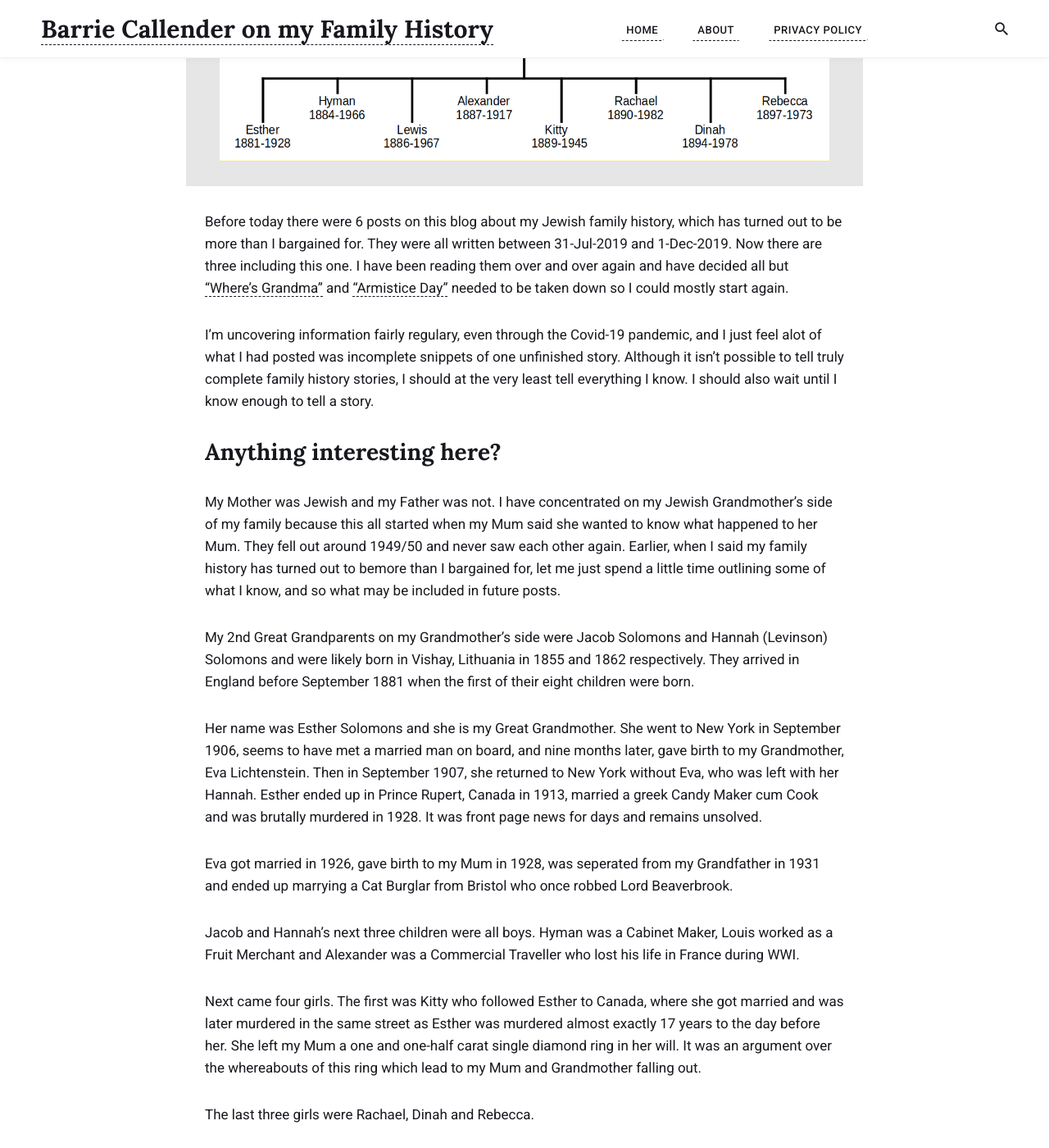
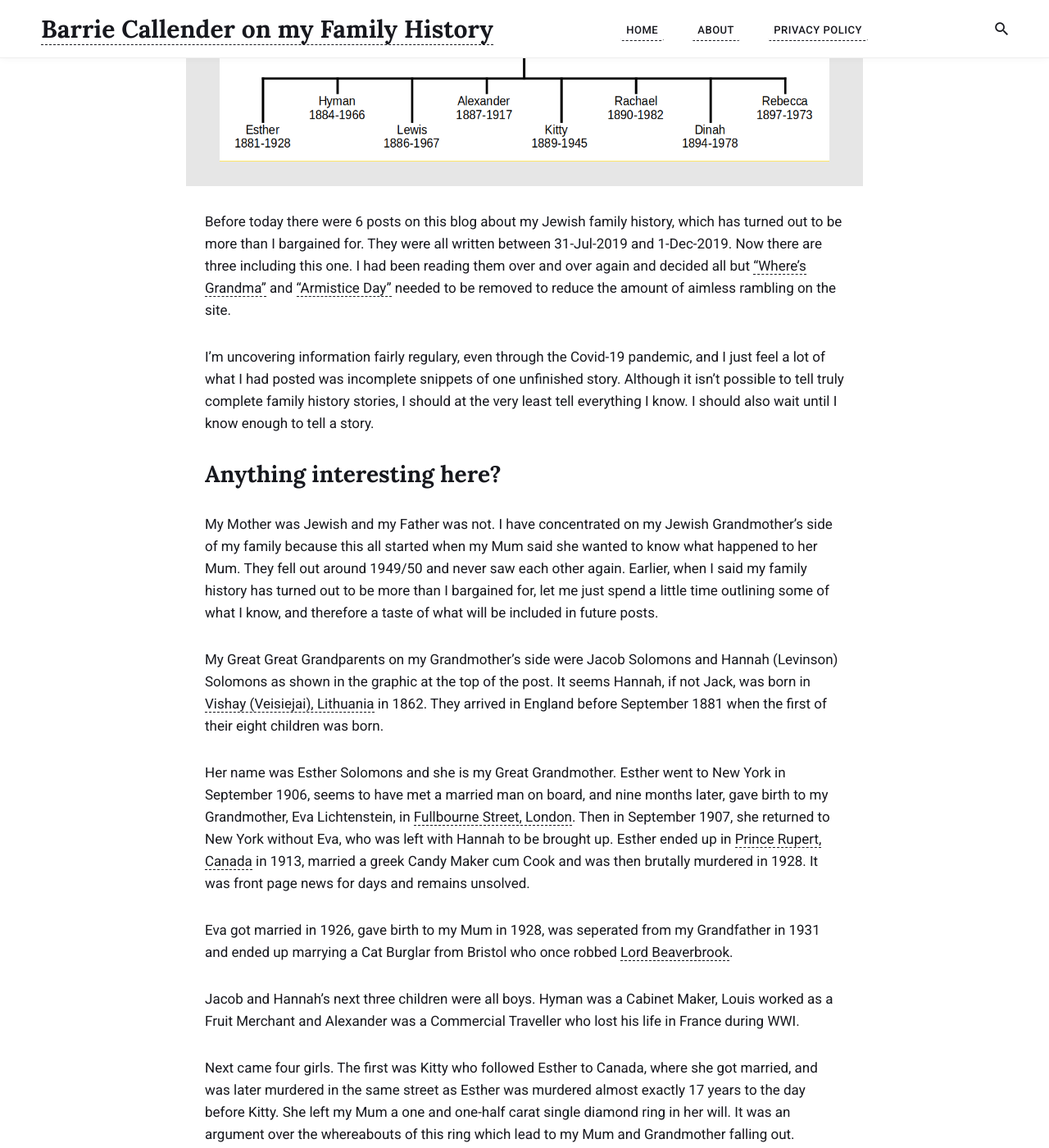
Before and after one commit to callenb/callenb.github.io, a Jekyll site: the page built from _posts/2020-11-06-more-than-i-bargained-for.md, in a window 1280 px wide and 1400 px high, scrolled down 255 px. Shown: the whole window at 82% size. Built offline with Jekyll 4.4.1, drawn with Linux system fonts in a browser that asks for light colours; nearby versions of some CDN libraries; a script that is not in the unit is left out; some of the changed text lies outside the part shown.

Commit message:
article: More than I bargained for

```diff
--- a/_posts/2020-11-06-more-than-i-bargained-for.md
+++ b/_posts/2020-11-06-more-than-i-bargained-for.md
@@ -5,36 +5,34 @@
 description: "I found more than I bargained for soon after starting my Family Tree.  This site had 6 posts, 4 of which were not good enough so I deleted them and wrote this to half-explain why."
 image: "/images/simple_tree-Jacob_Solomons-Hannah_Leveinson.png"
 ---
-Before today there were 6 posts on this blog about my Jewish family history, which has turned out to be more than I bargained for.  They were all written between 31-Jul-2019 and 1-Dec-2019.  Now there are three including this one.  I have been reading them over and over again and have decided all but ["Where's Grandma"](/2019/07/31/wheres-grandma.html) and ["Armistice Day"](/2019/11/11/armistice-day.html) needed to be taken down so I could mostly start again.
+Before today there were 6 posts on this blog about my Jewish family history, which has turned out to be more than I bargained for.  They were all written between 31-Jul-2019 and 1-Dec-2019.  Now there are three including this one.  I had been reading them over and over again and decided all but ["Where's Grandma"](/2019/07/31/wheres-grandma.html) and ["Armistice Day"](/2019/11/11/armistice-day.html) needed to be removed to reduce the amount of aimless rambling on the site.
 
-I'm uncovering information fairly regulary, even through the Covid-19 pandemic, and I just feel alot of what I had posted was incomplete snippets of one unfinished story.  Although it isn't possible to tell truly complete family history stories, I should at the very least tell everything I know.  I should also wait until I know enough to tell a story.
+I'm uncovering information fairly regulary, even through the Covid-19 pandemic, and I just feel a lot of what I had posted was incomplete snippets of one unfinished story.  Although it isn't possible to tell truly complete family history stories, I should at the very least tell everything I know.  I should also wait until I know enough to tell a story.
 
 ## Anything interesting here?
 
-My Mother was Jewish and my Father was not.  I have concentrated on my Jewish Grandmother's side of my family because this all started when my Mum said she wanted to know what happened to her Mum.  They fell out around 1949/50 and never saw each other again.  Earlier, when I said my family history has turned out to bemore than I bargained for, let me just spend a little time outlining some of what I know, and so what may be included in future posts.
+My Mother was Jewish and my Father was not.  I have concentrated on my Jewish Grandmother's side of my family because this all started when my Mum said she wanted to know what happened to her Mum.  They fell out around 1949/50 and never saw each other again.  Earlier, when I said my family history has turned out to be more than I bargained for, let me just spend a little time outlining some of what I know, and therefore a taste of what will be included in future posts.
 
-My 2nd Great Grandparents on my Grandmother's side were Jacob Solomons and Hannah (Levinson) Solomons and were likely born in Vishay, Lithuania in 1855 and 1862 respectively.  They arrived in England before September 1881 when the first of their eight children were born.
+My Great Great Grandparents on my Grandmother's side were Jacob Solomons and Hannah (Levinson) Solomons as shown in the graphic at the top of the post.  It seems Hannah, if not Jack, was born in [Vishay (Veisiejai), Lithuania](https://www.openstreetmap.org/search?query=Veisiejai%2Clithuania#map=14/54.1002/23.6952) in 1862.  They arrived in England before September 1881 when the first of their eight children was born.
 
-Her name was Esther Solomons and she is my Great Grandmother.  She went to New York in September 1906, seems to have met a married man on board, and nine months later, gave birth to my Grandmother, Eva Lichtenstein.  Then in September 1907, she returned to New York without Eva, who was left with her Hannah.  Esther ended up in Prince Rupert, Canada in 1913, married a greek Candy Maker cum Cook and was brutally murdered in 1928.  It was front page news for days and remains unsolved.
+Her name was Esther Solomons and she is my Great Grandmother.  Esther went to New York in September 1906, seems to have met a married man on board, and nine months later, gave birth to my Grandmother, Eva Lichtenstein, in [Fullbourne Street, London](https://www.openstreetmap.org/search?query=fulbourne%20street%2C%20london#map=19/51.51938/-0.06204).  Then in September 1907, she returned to New York without Eva, who was left with Hannah to be brought up.  Esther ended up in [Prince Rupert, Canada](https://www.openstreetmap.org/search?query=prince%20rupert%2C%20canada#map=13/54.2703/-130.3058) in 1913, married a greek Candy Maker cum Cook and was then brutally murdered in 1928.  It was front page news for days and remains unsolved.
 
-Eva got married in 1926, gave birth to my Mum in 1928, was seperated from my Grandfather in 1931 and ended up marrying a Cat Burglar from Bristol who once robbed Lord Beaverbrook.
+Eva got married in 1926, gave birth to my Mum in 1928, was seperated from my Grandfather in 1931 and ended up marrying a Cat Burglar from Bristol who once robbed [Lord Beaverbrook](https://en.wikipedia.org/wiki/Max_Aitken,_1st_Baron_Beaverbrook).
 
 Jacob and Hannah's next three children were all boys.  Hyman was a Cabinet Maker, Louis worked as a Fruit Merchant and Alexander was a Commercial Traveller who lost his life in France during WWI.
 
-Next came four girls.  The first was Kitty who followed Esther to Canada, where she got married and was later murdered in the same street as Esther was murdered almost exactly 17 years to the day before her.  She left my Mum a one and one-half carat single diamond ring in her will.  It was an argument over the whereabouts of this ring which lead to my Mum and Grandmother falling out.
+Next came four girls.  The first was Kitty who followed Esther to Canada, where she got married, and was later murdered in the same street as Esther was murdered almost exactly 17 years to the day before Kitty.  She left my Mum a one and one-half carat single diamond ring in her will.  It was an argument over the whereabouts of this ring which lead to my Mum and Grandmother falling out.
 
-The last three girls were Rachael, Dinah and Rebecca.
+The last three girls were Rachael, Dinah and Rebecca. My Mum knew Hannah as well as all her children apart from Esther and Alexander.  It was my Mum who told me all the names in the graphic at the top of th epost, as well as most of their children.
 
-My Mother lived in 126 Long Acre, London, with a lady she called an Aunt, who Mum says witnessed a murder that I have found was of [Russian Dora](http://www.unsolved-murders.co.uk/murder-content.php?key=1275&termRef=Dora%20Freedman).  Though probably not my family, I have been keeping an eye on Ellen, which I believe is her name rather than Helen.  The Electoral Register shows my Mum lived there two years after the Murder.
+My Mother lived in 126 Long Acre, London, with a lady she called an Aunt, who Mum says witnessed a murder that I have found was of [Russian Dora](http://www.unsolved-murders.co.uk/murder-content.php?key=1275&termRef=Dora%20Freedman).  Though probably not my family, I have been keeping an eye on Dora, whose real name is Helen Freedman.  The Electoral Register shows my Mum lived there two years after the Murder of Helen.
 
-Reading the coroner reports about the murder of my Great Grandmother and her sister was quite harrowing to say the least.  My Mum never knew her Grandmother had been murdered.  Having set out on a Journey to find what happened to my Grandmother, I wasn't expecting it either.
+When I set out to find what happened to my Grandmother, I never expected brutal murders, prostitution and other crimes to feature as much as they have.  On saying that, most of the time, my family history is full of people just living their lives as best as they can.  Loving their offspring and being loved back.  The experience of tracing my family history has also brought me into contact with many kind generous people from around the world who, otherwise, I would never have met.
 
 ## Is that it then?
 
-There are further stories on my Jewish Grandfather's side, and goodness knows what my Dad's side will bring up.
+There are further stories on my Jewish Grandfather's side, and goodness knows what my Dad's side will bring up.  I have purposely left the detail behind some of these stories for the posts to come, including what I found to be the most upsetting story of them all.
 
-All this murder wasn't the most upsetting thing I have discovered.  My parents were married in Portsmouth during February 1959.  My Grandmother, who my Mum last saw in London about twenty years before, had married her Cat Burglar four months before, down the road in Southampton.  My Mum was so desperate to find her Mum, and it turned out they had lived about 15 miles apart for a number of years and she never knew.  It is very possible they could havebeen in the same shop at the same time, or walking down the same street.  So close and yet so far.
+So that is a quick roundup of some of what I know.  If there are still just three posts on this site when you are reading this, please be assured I have already written at least three others to be published shortly.
 
-So that is a quick roundup of some of what I know.  If there are still just three posts on this site when you are reading this, please be assured I have already written at least threeothers to be published shortly.
-
-See you soon.
+Please come back soon.
```
